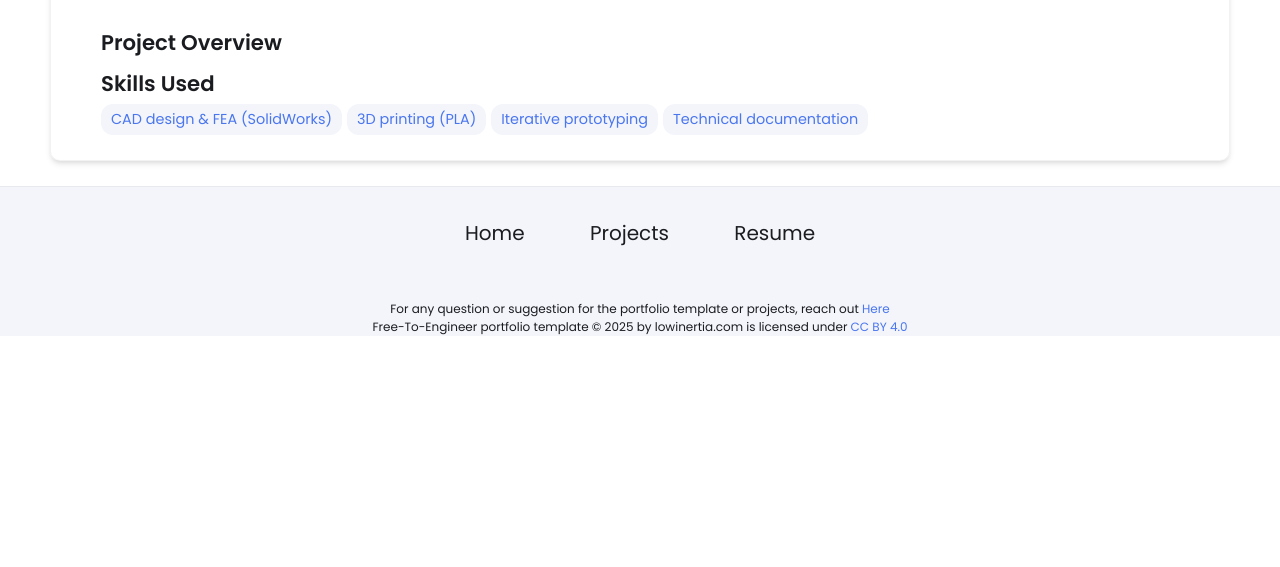
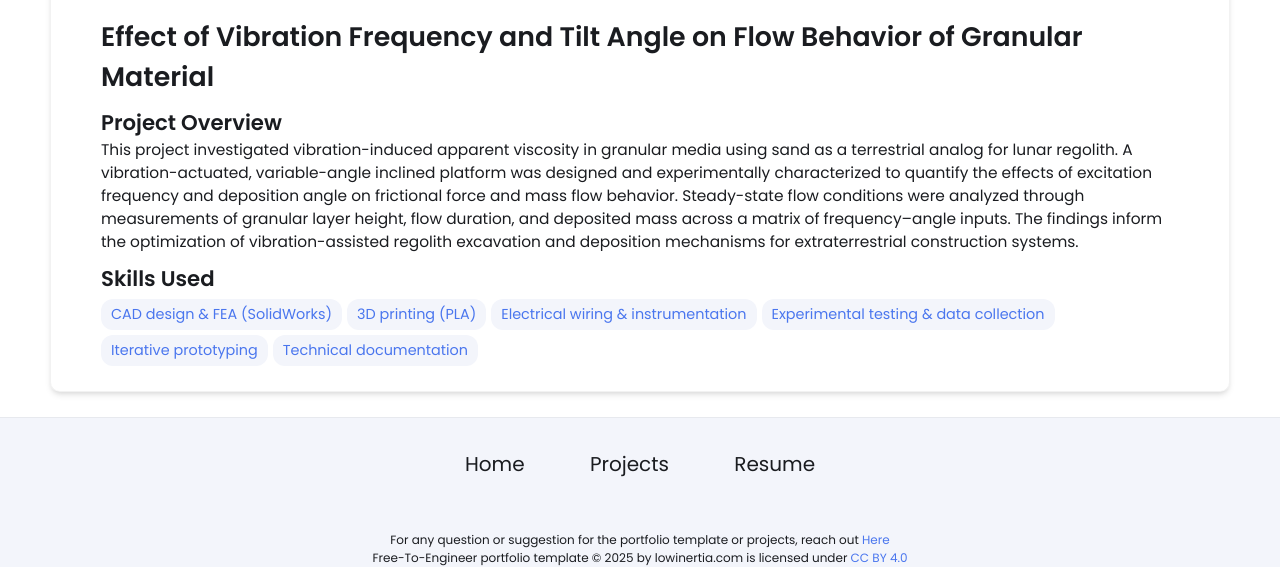
Before and after one commit to RobinKHur/RobinKHur.github.io, a Jekyll site: the page built from _projects/MARS-vibrator/index.md, in a window 1280 px wide. Shown: the part 490-1057 px from the top of the page. Built offline with Jekyll 4.4.1, drawn with Linux system fonts in a browser that asks for light colours; before the commit the page ends 900 px from its top, so only the background shows below that.

Commit message:
Update index.md

```diff
--- a/_projects/MARS-vibrator/index.md
+++ b/_projects/MARS-vibrator/index.md
@@ -1,11 +1,13 @@
 ---
 layout: post
-title:
-description:
+title: Effect of Vibration Frequency and Tilt Angle on Flow Behavior of Granular Material
+description: This project investigated vibration-induced apparent viscosity in granular media using sand as a terrestrial analog for lunar regolith. A vibration-actuated, variable-angle inclined platform was designed and experimentally characterized to quantify the effects of excitation frequency and deposition angle on frictional force and mass flow behavior. Steady-state flow conditions were analyzed through measurements of granular layer height, flow duration, and deposited mass across a matrix of frequency–angle inputs. The findings inform the optimization of vibration-assisted regolith excavation and deposition mechanisms for extraterrestrial construction systems.
 skills:
   - CAD design & FEA (SolidWorks)
   - 3D printing (PLA)
+  - Electrical wiring & instrumentation
+  - Experimental testing & data collection
   - Iterative prototyping
   - Technical documentation
-main-image: /.png
+main-image: /mars-vibrator.png
 ---
```
